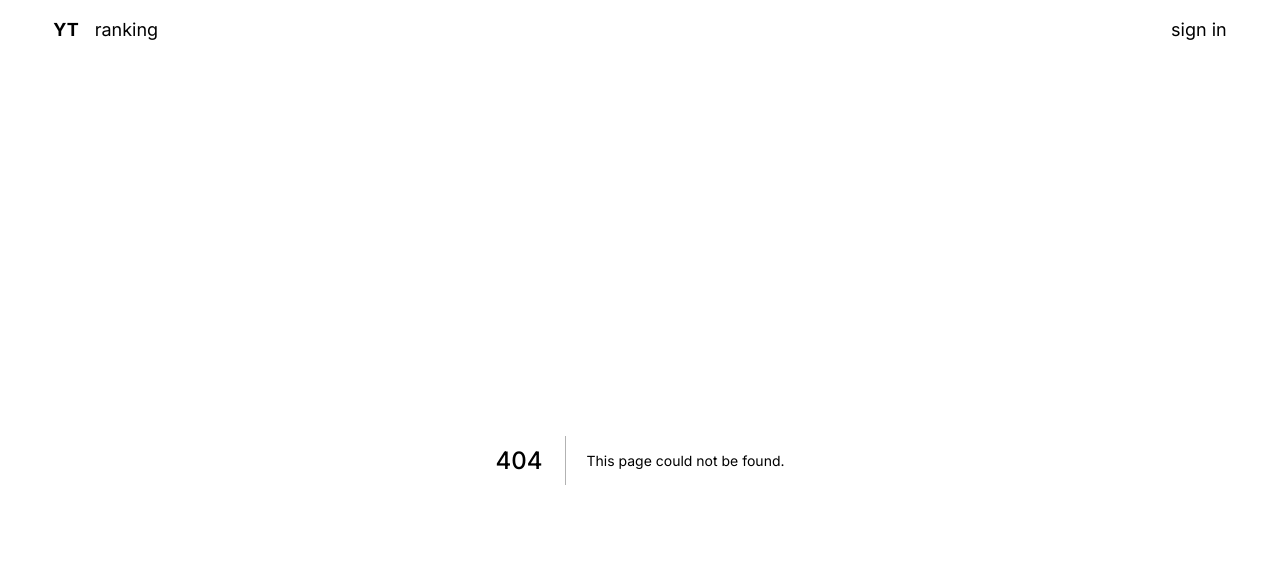
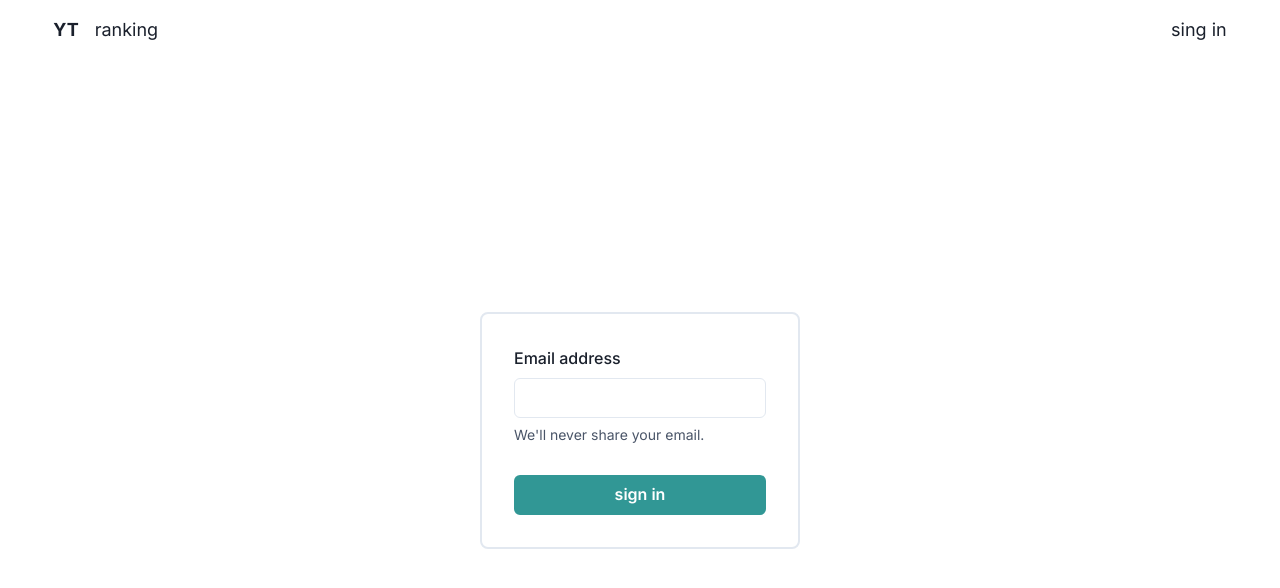
Before and after one commit to zayarlyn/yt-thumbnail-rank, a Next.js app: page /signin in a window 1280 px wide. Before the commit this address had no page. Shown: the top 588 px of the page. Built offline with nearby package versions, Linux system fonts and the light colour scheme.

Commit message:
completed sign in route

```diff
--- a/components/CoreHeader.tsx
+++ b/components/CoreHeader.tsx
@@ -12,7 +12,7 @@ const CoreHeader = () => {
             <a>ranking</a>
           </Link>
         </div>
-        <nav>sign in</nav>
+        <nav><Link href='/signin'><a>sing in</a></Link></nav>
       </div>
     </header>
   );
--- a/package.json
+++ b/package.json
@@ -6,6 +6,11 @@
     "start": "next start"
   },
   "dependencies": {
+    "@chakra-ui/react": "^2.2.1",
+    "@emotion/react": "^11.9.3",
+    "@emotion/styled": "^11.9.3",
+    "firebase": "^9.8.4",
+    "framer-motion": "^6.4.1",
     "next": "latest",
     "react": "18.1.0",
     "react-dom": "18.1.0"
--- a/pages/_app.tsx
+++ b/pages/_app.tsx
@@ -1,13 +1,14 @@
 import '../styles/globals.css';
 import type { AppProps } from 'next/app';
 import CoreHeader from '../components/CoreHeader';
+import { ChakraProvider } from '@chakra-ui/react';
 
 function MyApp({ Component, pageProps }: AppProps) {
   return (
-    <>
+    <ChakraProvider>
       <CoreHeader />
       <Component {...pageProps} />
-    </>
+    </ChakraProvider>
   );
 }
 
--- /dev/null
+++ b/pages/signin.tsx
@@ -0,0 +1,18 @@
+import { FormControl, FormLabel, FormErrorMessage, FormHelperText } from '@chakra-ui/react';
+import { Input } from '@chakra-ui/react';
+import { Button } from '@chakra-ui/react';
+
+const signin = () => {
+  return (
+    <main className='grid h-[calc(100vh-60px)] place-items-center'>
+      <FormControl padding={8} maxW={80} borderWidth='2px' borderRadius='lg'>
+        <FormLabel htmlFor='email'>Email address</FormLabel>
+        <Input id='email' type='email' />
+        <FormHelperText>We'll never share your email.</FormHelperText>
+      <Button width='100%' colorScheme='teal' marginTop={8} type='submit'>sign in</Button>
+      </FormControl>
+    </main>
+  );
+};
+
+export default signin;
```
Also changed, not shown: firebaseconfig.js (added, +15 -0 lines), pages/_document.tsx (renamed from pages/_document.js), 1 other file (tests, documents, lock files or other folders).
